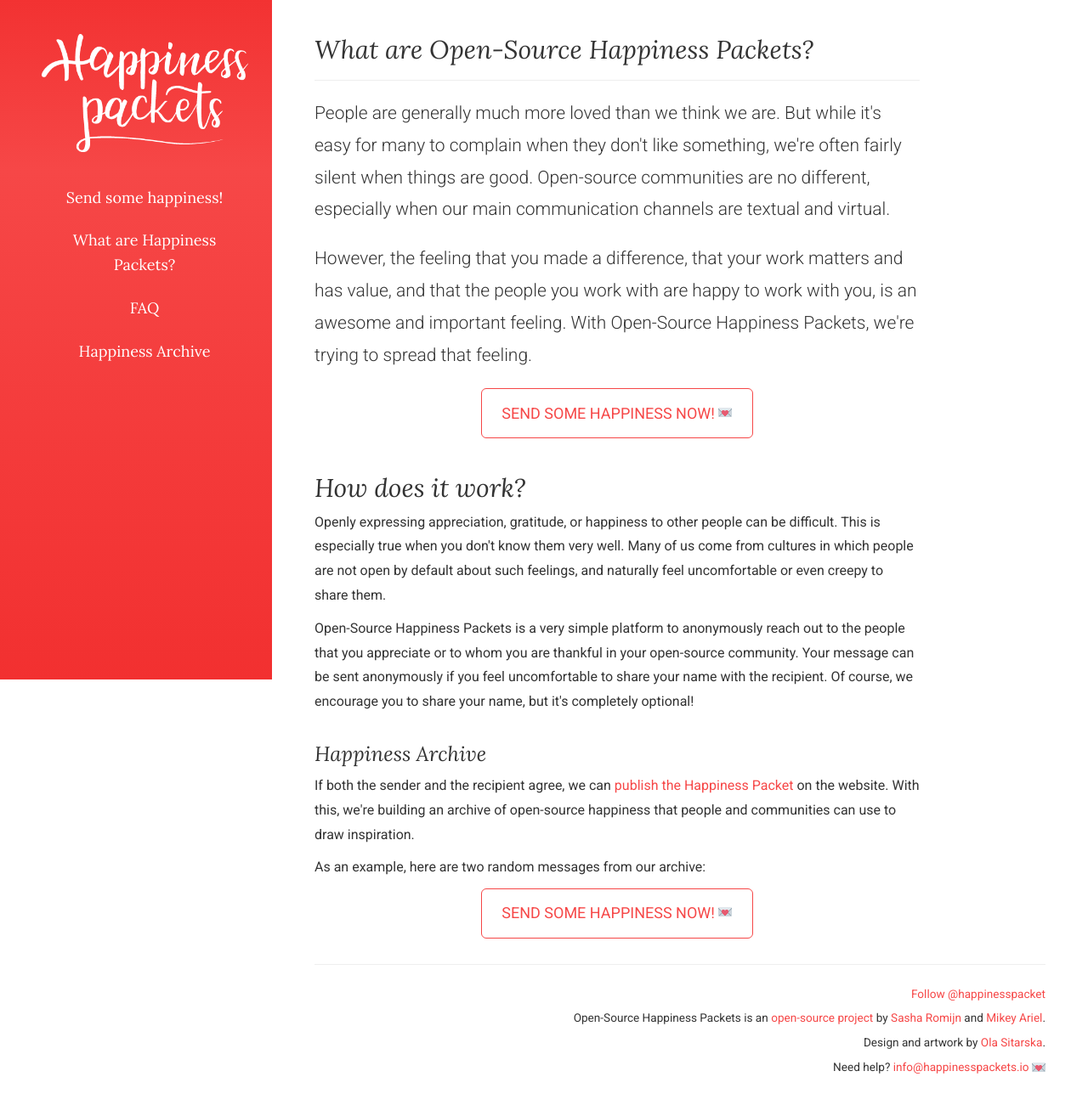
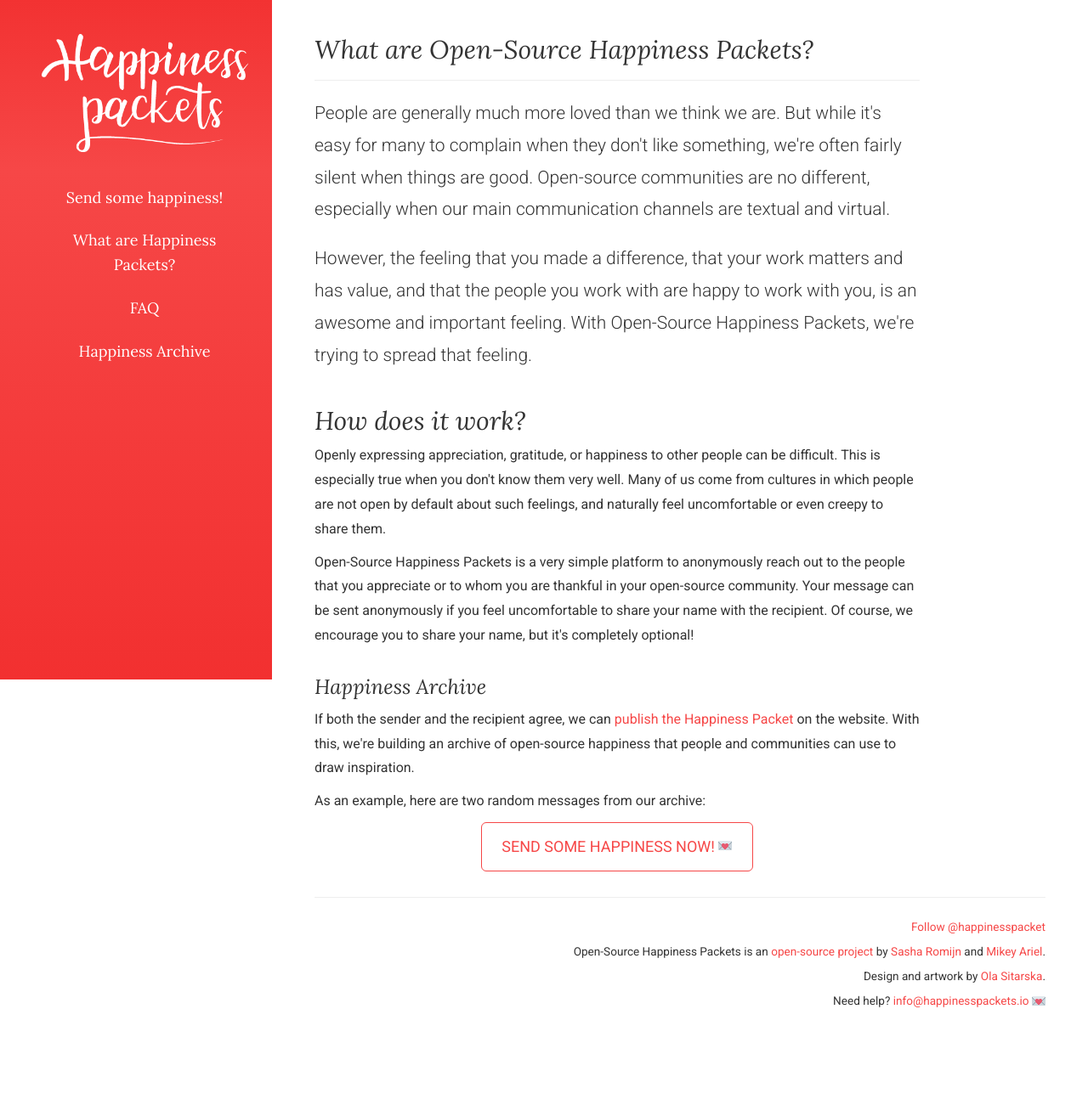
Before and after one commit to happinesspackets/happinesspackets, a Django app: template templates/messaging/start.html in a window 1280 px wide. Shown: the whole page at 85% size. After the commit the page ends 1186 px from the top, so only its background shows below. Run offline with Django 3.2, Linux system fonts and the light colour scheme; the template is opened without the code that fills it, so the values that code supplies are empty; some libraries are stand-ins or nearby versions.

Commit message:
removed duplicate button

```diff
--- a/templates/messaging/start.html
+++ b/templates/messaging/start.html
@@ -16,10 +16,6 @@
         However, the feeling that you made a difference, that your work matters and has value, and that the people
         you work with are happy to work with you, is an awesome and important  feeling. With Open-Source Happiness
         Packets, we're trying to spread that feeling.
-    </p>
-
-    <p class="text-center">
-        <a class="btn btn-primary btn-lg" href="{% url 'messaging:send' %}" role="button">Send some happiness now! <img class="emoji" src="static/images/emoji/loveletter.png" alt="💌" title="Love letter" aria-label="Emoji: Love letter"></a>
     </p>
 
     <h2>How does it work?</h2>
```
